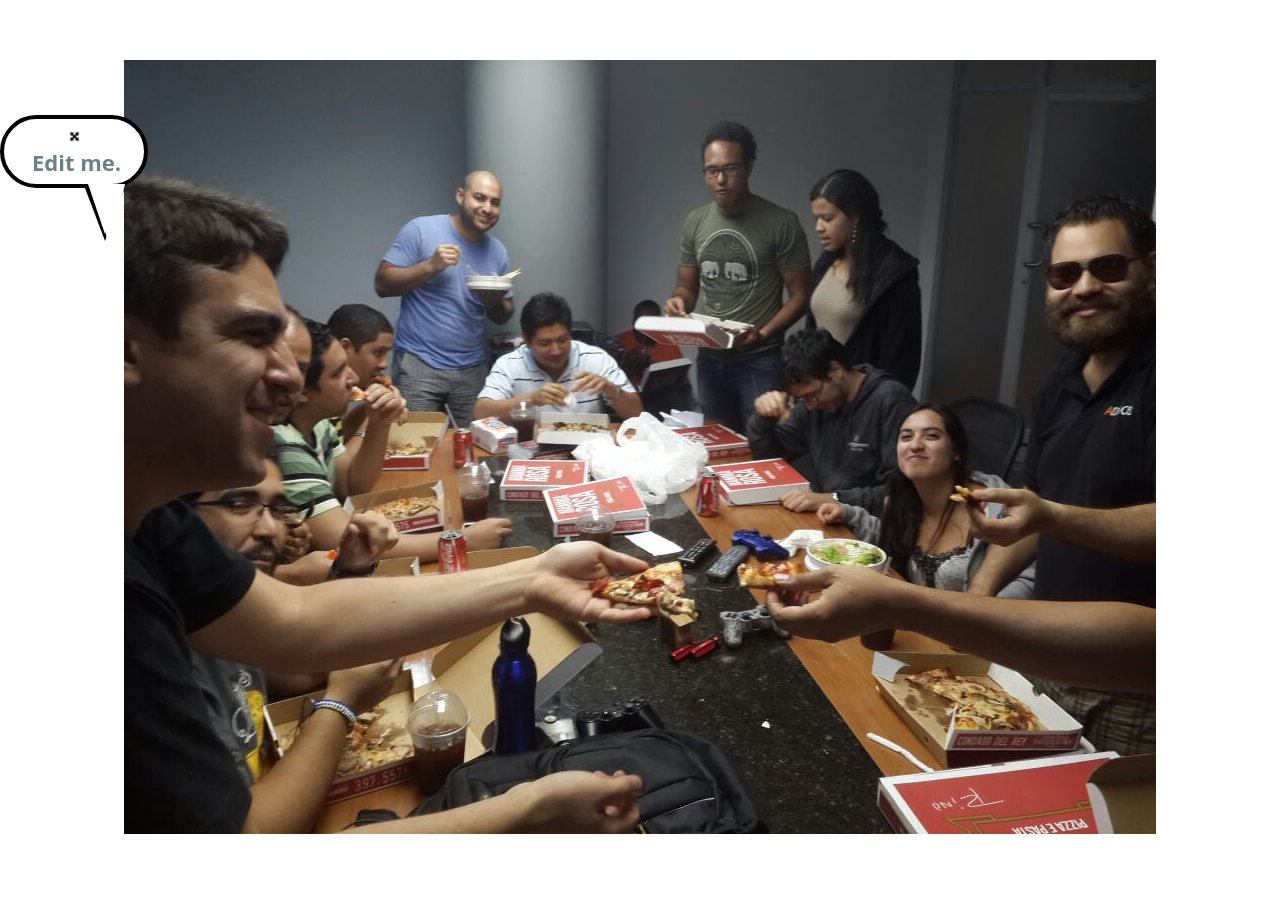
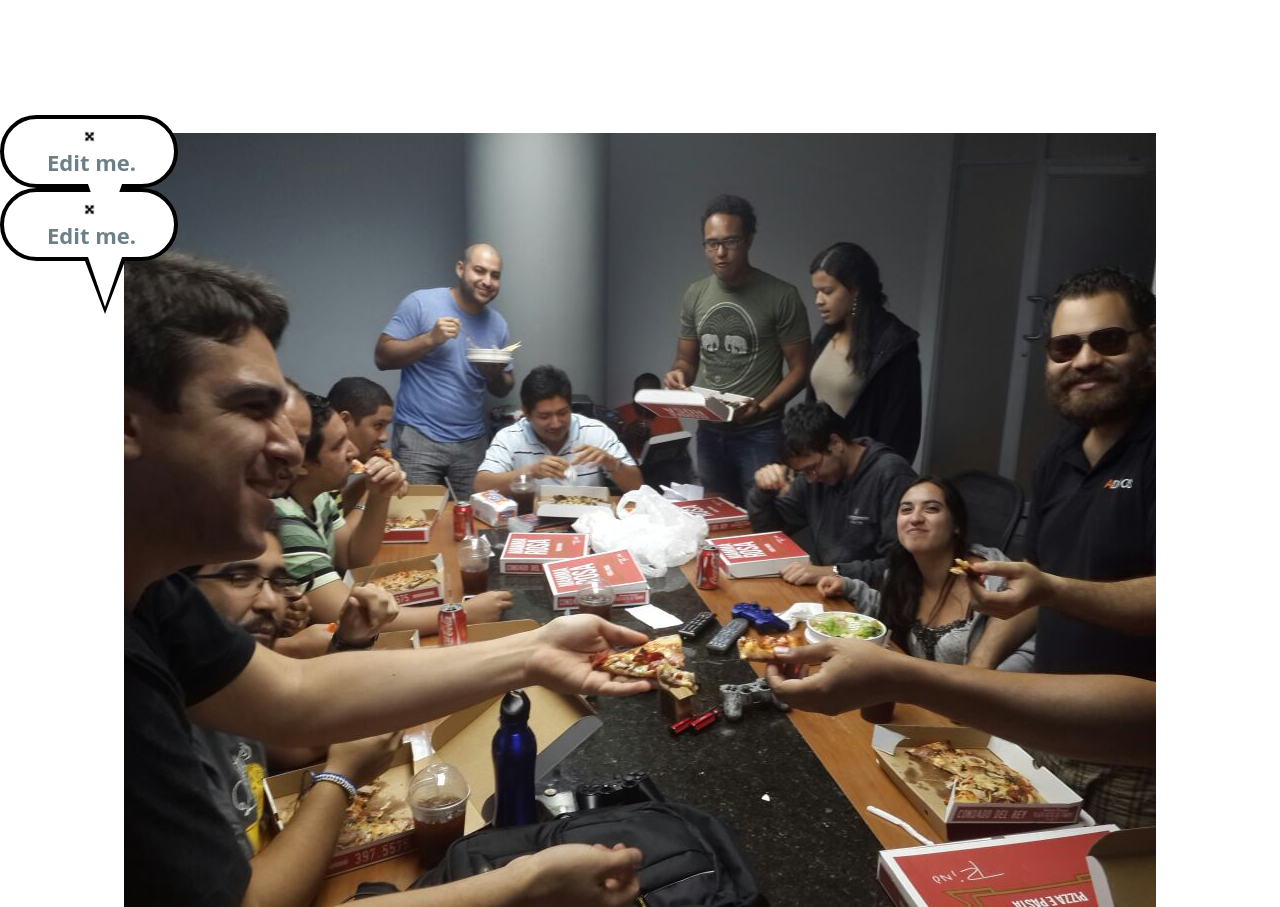
Before and after one commit to 01omar10/01omar10.github.io, a plain HTML site: page speech-bubble/image-editor.html in a window 1280 px wide. Shown: the part 163-1070 px from the top of the page. Before the commit the page ends 1002 px from the top, so only its background shows below. Drawn offline with Linux system fonts and the light colour scheme.

Commit message:
Function to calculate bubble size

```diff
--- a/speech-bubble/app.js
+++ b/speech-bubble/app.js
@@ -23,11 +23,6 @@
 			$scope.showtooltip = false;
 		}
 
-		$scope.toggleTooltip = function(e){
-			e.stopPropagation();
-			$scope.showtooltip = !$scope.showtooltip;
-		}
-
 		console.log($scope);
 
 	});
@@ -36,6 +31,7 @@
 		return {
 			restrict: 'E',
 			templateUrl: 'speech-bubble.html',
+			scope: true,
 			link: function(scope, element, attr) {
 				    var startX = 0, startY = 0, x = 0, y = 0;
 
@@ -67,7 +63,33 @@
 				      $document.off('mousemove', mousemove);
 				      $document.off('mouseup', mouseup);
 				    }
+
+				    scope.toggleTooltip = function(e){
+						e.stopPropagation();
+						scope.showtooltip = !scope.showtooltip;
+					}
+
+					scope.calculateSize = function(){
+
+						bubbleWidth = 150;
+						bubbleHeight = 45;
+						console.log('Scope: ' + scope);
+						if(scope.value.length > 10 && scope.value.length < 31) {
+							bubbleWidth = scope.value.length * 15;
+						}else if(scope.value.length >= 31){
+							bubbleWidth = 450
+						}
+
+						if (scope.value.length > 41) {
+							bubbleHeight = (Math.ceil(scope.value.length / 41 ) * 30) + 45;
+						}
+
+						return 'width: ' + (bubbleWidth) + 'px; height: ' + bubbleHeight + 'px';
+					}
+
 				  }
+
+
 		};
   	}]);
 
--- a/speech-bubble/image-editor.html
+++ b/speech-bubble/image-editor.html
@@ -12,6 +12,7 @@
 		<div id="main" ng-controller="InlineEditorController" ng-click="hideTooltip()">
 
 			<bubble-directive></bubble-directive>
+			<bubble-directive></bubble-directive>
 
 			<img src="Photos/image.jpg" alt="Admios Lunch">
 
--- a/speech-bubble/speech-bubble.html
+++ b/speech-bubble/speech-bubble.html
@@ -2,7 +2,7 @@
 <link rel="stylesheet" type="text/css" href="speech-bubble.css" />
 <link rel="stylesheet" type="text/css" href="image-editor.css" />
 
-<div class="bubble" style="width: {{value.length*15 + 'px'}};">
+<div class="bubble" style="{{ calculateSize() }}">
 	<!-- This is the tooltip. It is shown only when the showtooltip variable is truthful -->
 	<div class="tooltip" ng-click="$event.stopPropagation()" ng-show="showtooltip" style="top:-65px;">
 
@@ -17,9 +17,9 @@
 			<!-- Call a method defined in the InlineEditorController that toggles
 			 the showtooltip variable -->
 			<p ng-click="toggleTooltip($event)">{{value}}</p>
-	<div class="pointer">
+	<!-- <div class="pointer">
 
-	</div>
+	</div> -->
 
 	<div class="pointerBorder" style="display: none">
 
```
